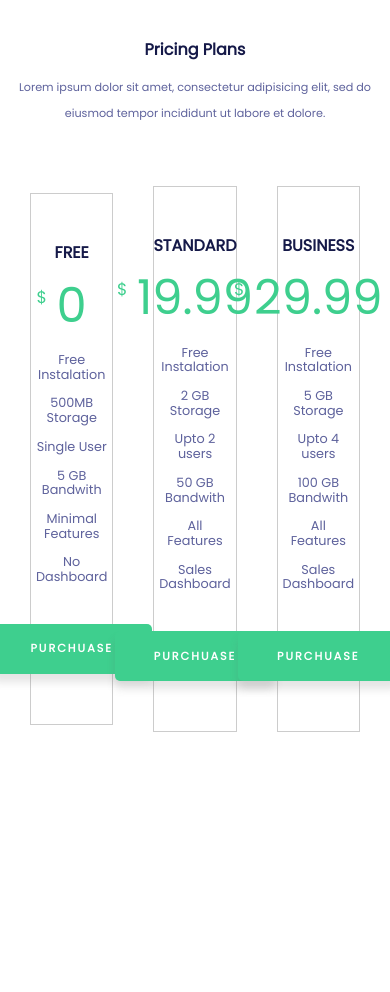
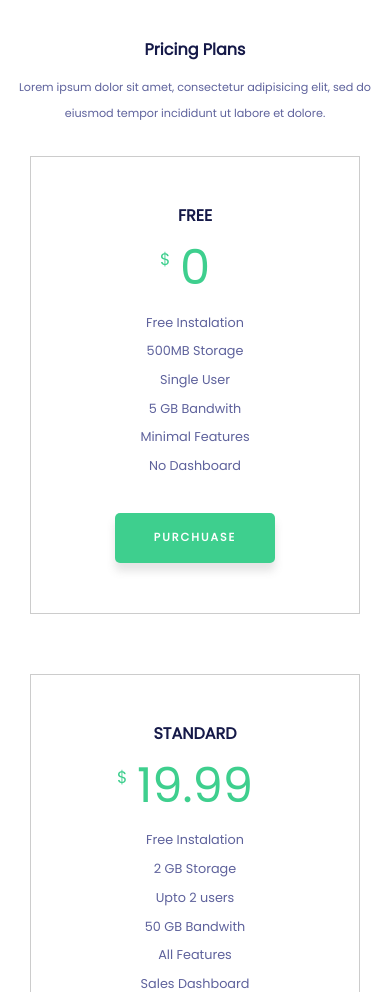
Before and after one commit to Marek-Barela/Slick-React, a React (Create React App) app: page / in a window 390 px wide. Shown: the part 4940-5932 px from the top of the page. Before the commit the page ends 5812 px from the top, so only its background shows below. Built offline with nearby package versions, Linux system fonts and the light colour scheme.

Commit message:
pricing responsive design commited

```diff
--- a/src/components/pricing-container/index.module.css
+++ b/src/components/pricing-container/index.module.css
@@ -2,4 +2,14 @@
   display: flex;
   justify-content: center;
   align-items: center;
+  flex-direction: column;
+  max-width: 400px;
+  margin: 0 auto;
 }
+
+@media (min-width: 900px) {
+  .wrapper {
+    flex-direction: row;
+    max-width: 100%;
+  }
+}
--- a/src/components/pricing-item/index.module.css
+++ b/src/components/pricing-item/index.module.css
@@ -1,6 +1,6 @@
 .wrapper {
-  width: 33.33%;
-  margin: 50px 0;
+  width: 100%;
+  margin: 20px 0;
 }
 
 .itemWrapper {
@@ -46,3 +46,10 @@
   color: #5e629c;
   margin-bottom: 14px;
 }
+
+@media (min-width: 900px) {
+  .wrapper {
+    width: 33.33%;
+    margin: 50px 0;
+  }
+}
```
